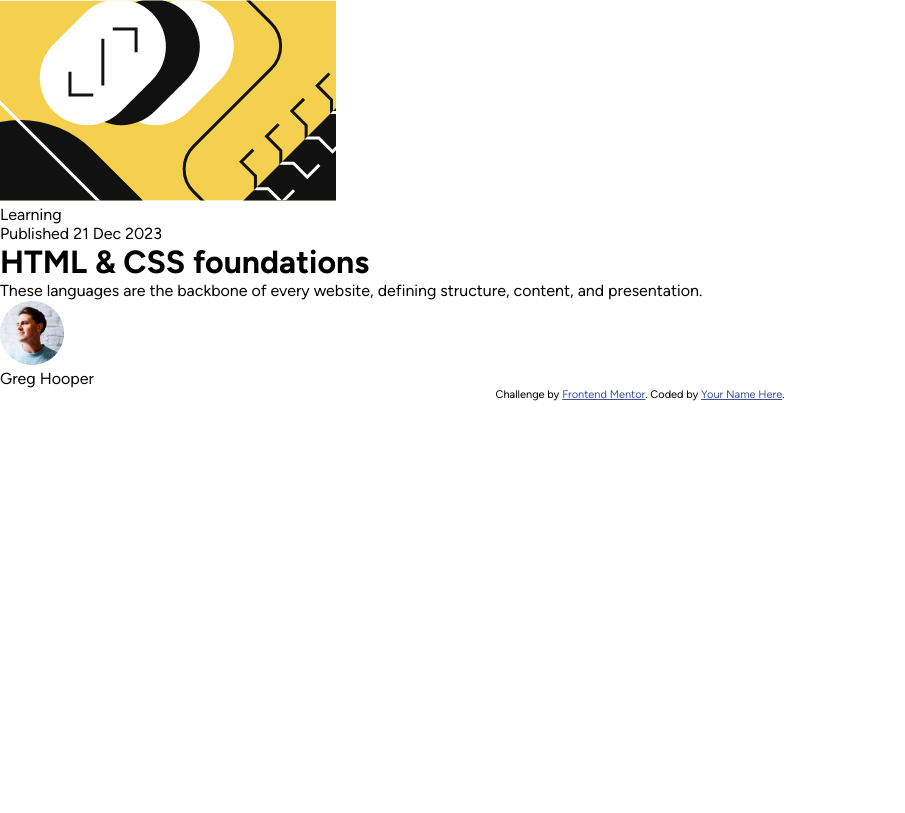
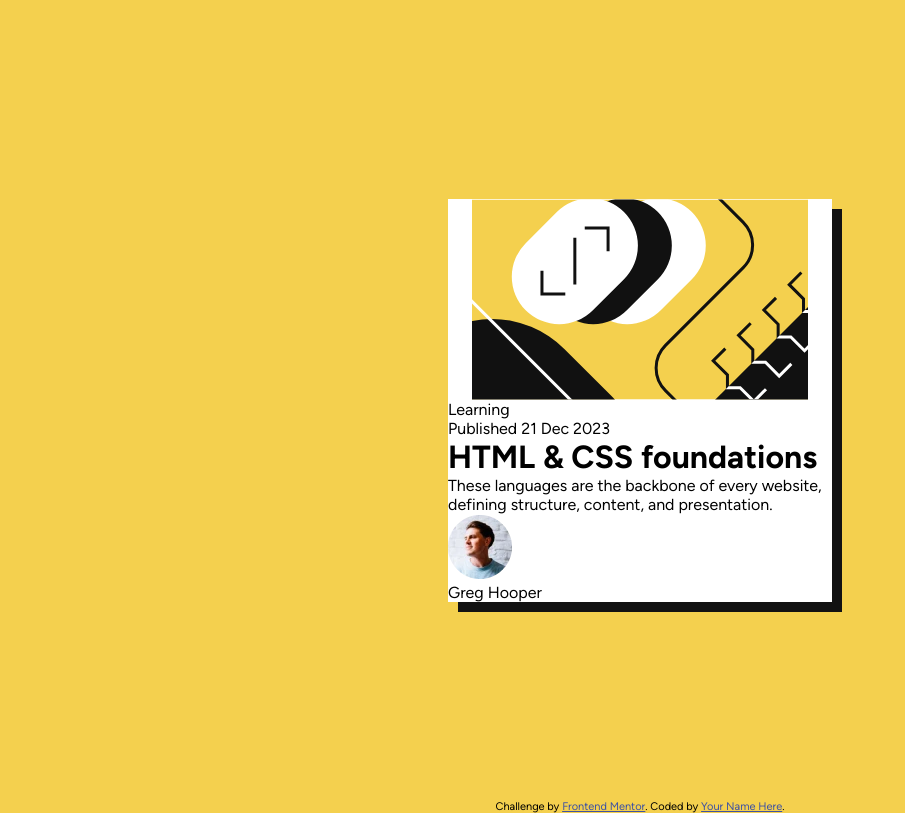
Before and after one commit to CJ-Cepe/fm-blog-preview-card, a plain HTML site: page index.html in a window 1280 px wide. Shown: the whole page, without its empty margins (0-905 px from the left). Drawn offline with Linux system fonts and the light colour scheme.

Commit message:
Style: set display and position of the card

```diff
--- a/style.css
+++ b/style.css
@@ -21,10 +21,57 @@ body {
 
     font-family: 'Figtree', sans-serif;
     font-size: 1rem;
+
+    background-color: var(--yellow);
+    height: 100vh;
+}
+
+main {
+    height: 100%;
+
+    display: flex;
+    justify-content: center;
+    align-items: center;
+}
+
+.card {
+    background-color: var(--black);
+    max-width: 384px;
+
+    position: relative;
+    transform: translate(10px, 10px);
+
+}
+
+.content {
+    background-color: var(--white);
+
+    position: relative;
+    transform: translate(-10px, -10px);
+
+    display: flex;
+    flex-direction: column;
 }
 
 
+.content > img {
+    align-self: center;
+}
+
+.content > .text {
+
+}
+
+.content > .author {
+
+}
 
 
-.attribution { font-size: 11px; text-align: center; }
-.attribution a { color: hsl(228, 45%, 44%); }
+.attribution {
+    font-size: 11px;
+    text-align: center;
+}
+
+.attribution a {
+    color: hsl(228, 45%, 44%);
+}
```
